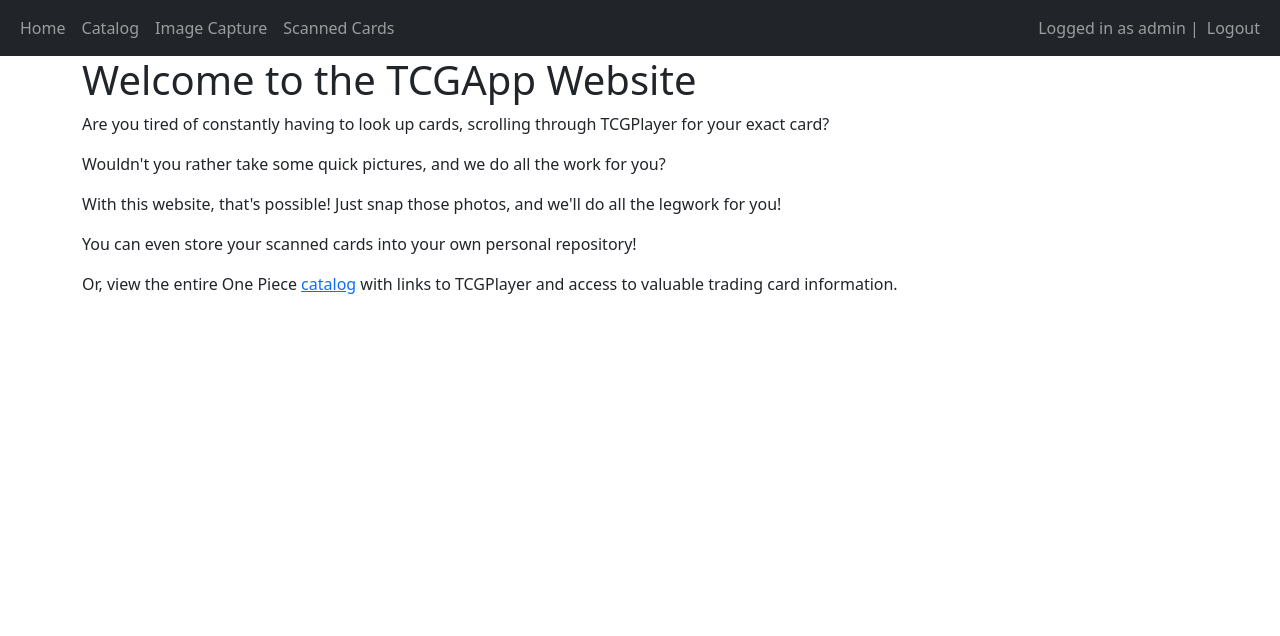
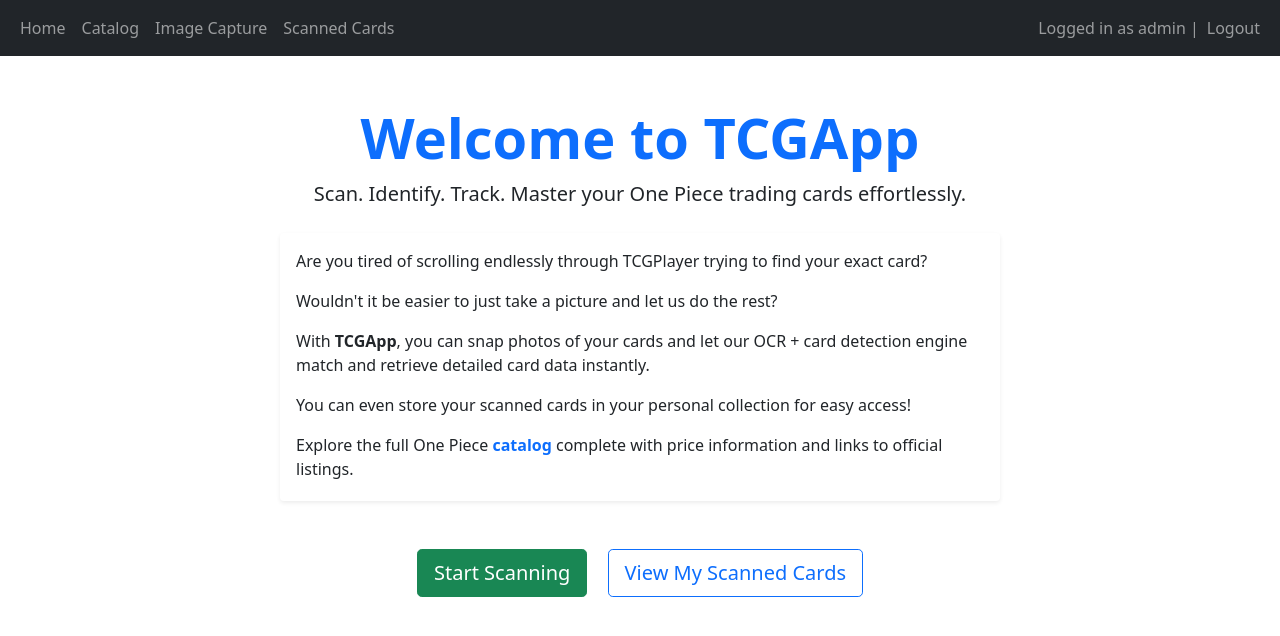
Before and after one commit to jaredthecarrot/TCGApp, a Django app: page / in a window 1280 px wide. Shown: the top 636 px of the page. Run offline with Django 3.2, Linux system fonts and the light colour scheme; a user stored in the database is signed in.

Commit message:
pretty things

```diff
--- a/TCGApp/Main/templates/Main/home.html
+++ b/TCGApp/Main/templates/Main/home.html
@@ -3,10 +3,29 @@
 {% block title %}Home Page{% endblock %}
 
 {% block content %}
-<h1>Welcome to the TCGApp Website</h1>
-<p>Are you tired of constantly having to look up cards, scrolling through TCGPlayer for your exact card?</p>
-<p>Wouldn't you rather take some quick pictures, and we do all the work for you?</p>
-<p>With this website, that's possible! Just snap those photos, and we'll do all the legwork for you!</p>
-<p>You can even store your scanned cards into your own personal repository!</p>
-<p>Or, view the entire One Piece <a href="{% url 'catalog' %}">catalog</a> with links to TCGPlayer and access to valuable trading card information.</p>
+<div class="container mt-5">
+    <div class="text-center mb-4">
+        <h1 class="display-4 fw-bold text-primary">Welcome to TCGApp</h1>
+        <p class="lead">Scan. Identify. Track. Master your One Piece trading cards effortlessly.</p>
+    </div>
+
+    <div class="row justify-content-center mb-5">
+        <div class="col-md-8">
+            <div class="card shadow-sm border-0">
+                <div class="card-body">
+                    <p class="mb-3">Are you tired of scrolling endlessly through TCGPlayer trying to find your exact card?</p>
+                    <p class="mb-3">Wouldn't it be easier to just take a picture and let us do the rest?</p>
+                    <p class="mb-3">With <strong>TCGApp</strong>, you can snap photos of your cards and let our OCR + card detection engine match and retrieve detailed card data instantly.</p>
+                    <p class="mb-3">You can even store your scanned cards in your personal collection for easy access!</p>
+                    <p class="mb-1">Explore the full One Piece <a href="{% url 'catalog' %}" class="text-decoration-none fw-bold">catalog</a> complete with price information and links to official listings.</p>
+                </div>
+            </div>
+        </div>
+    </div>
+
+    <div class="text-center">
+        <a href="{% url 'image_capture' %}" class="btn btn-success btn-lg me-3">Start Scanning</a>
+        <a href="{% url 'scanned_cards' %}" class="btn btn-outline-primary btn-lg">View My Scanned Cards</a>
+    </div>
+</div>
 {% endblock %}
--- a/TCGApp/Main/views.py
+++ b/TCGApp/Main/views.py
@@ -3,6 +3,7 @@ from .forms import RegisterForm
 from django.contrib.auth.decorators import login_required
 from django.contrib.auth import login, logout, authenticate
 from django.contrib.auth.models import User, Group
+from django.db.models import Q
 from django.http import JsonResponse
 from .models import Card
 import base64
@@ -25,7 +26,15 @@ def home(request):
 
 @login_required(login_url='/login')
 def catalog(request):
-    cards = Card.objects.all()
+    query = request.GET.get('q', '')
+    if query:
+        cards = Card.objects.filter(
+            Q(cleanName__icontains=query) |
+            Q(extNumber__icontains=query) |
+            Q(subTypeName__icontains=query)
+        )
+    else:
+        cards = Card.objects.all()
     return render(request, 'Main/catalog.html', {'cards': cards})
 
 @login_required(login_url='/login')
```
Also changed, not shown: TCGApp/Main/templates/Main/catalog.html (+6 -1 lines), TCGApp/Main/templates/Main/image_capture.html (+7 -5 lines), TCGApp/db.sqlite3, TCGApp/media/uploads/014b46e4-7469-44d9-8f2d-79a484fae736.png (added).
